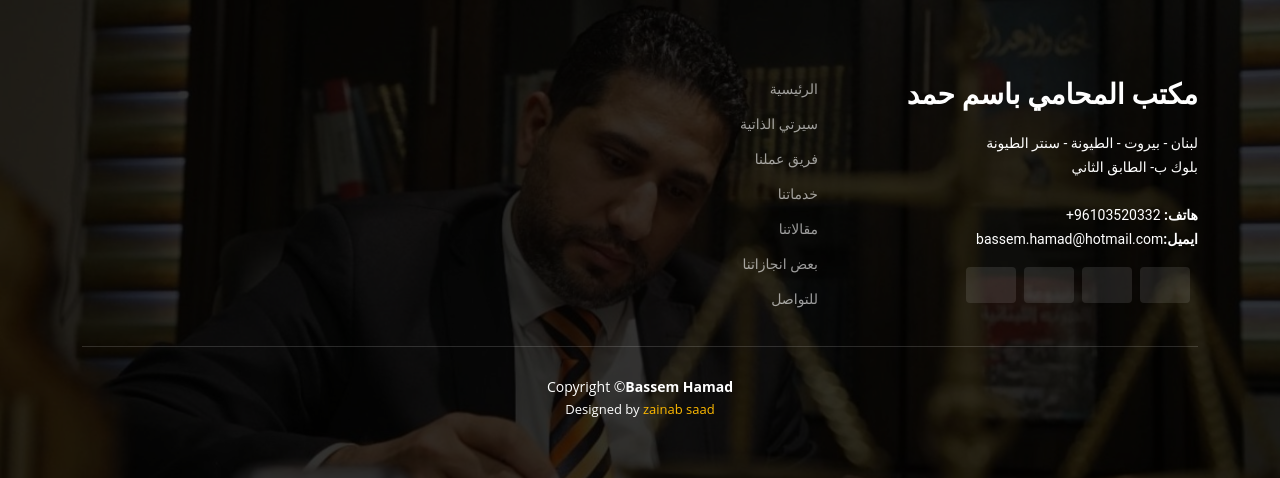
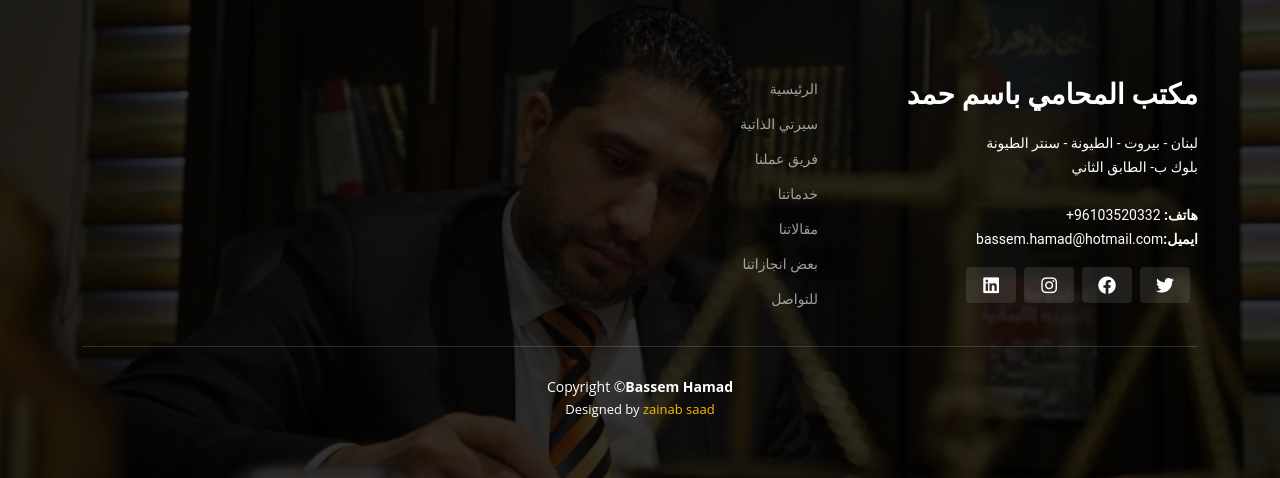
Before and after one commit to zainabsaad99/gjango-app, a Django app: page /contact/ in a window 1280 px wide. Shown: the part 1652-2130 px from the top of the page. Run offline with Django 4.2, Linux system fonts and the light colour scheme; some libraries are stand-ins or nearby versions.

Commit message:
a new change

```diff
--- a/main_page/templates/main_page/achievement_list.html
+++ b/main_page/templates/main_page/achievement_list.html
@@ -39,7 +39,7 @@
                     <div class="card-body">
                       <h4 class="card-title">{{achi.txt.achievement_title}}</h4>
                       <p>{{achi.txt.short_intro}}</p>
-                      <a href="{% url 'achievement' achi.name %}" >قراءة المزيد <i class="bi bi-arrow-right"></i></a>
+                      <a href="{% url 'achievement' achi.name %}" >قراءة المزيد <i class="fa-solid fa-arrow-right"></i></a>
                     </div>
                   </div>
                 </div>
--- a/main_page/templates/main_page/contact.html
+++ b/main_page/templates/main_page/contact.html
@@ -27,7 +27,7 @@
         <div class="row gy-6" >
           <div class="col-lg-6 " >
             <div class="info-item  d-flex flex-column justify-content-center align-items-center">
-              <i class="bi bi-map"></i>
+              <i class="fa-solid fa-map"></i>
               <h3>{{ address_title }}</h3>
               <p>{{ address }}</p>
             </div>
@@ -35,7 +35,7 @@
 
           <div class="col-lg-3 col-md-6">
             <div class="info-item d-flex flex-column justify-content-center align-items-center">
-              <i class="bi bi-envelope"></i>
+              <i class="fa-solid fa-envelope"></i>
               <h3>{{ Email_title }}</h3>
               <p>{{ Email }}</p>
             </div>
@@ -43,7 +43,7 @@
 
           <div class="col-lg-3 col-md-6">
             <div class="info-item  d-flex flex-column justify-content-center align-items-center">
-              <i class="bi bi-telephone"></i>
+              <i class="fa-solid fa-phone-volume"></i>
               <h3>{{ phone_title }}</h3>
               <p>{{ phone }}</p>
             </div>
--- a/main_page/templates/main_page/footer.html
+++ b/main_page/templates/main_page/footer.html
@@ -12,10 +12,10 @@
                 <strong>ايميل:</strong>bassem.hamad@hotmail.com<br>
               </p>
               <div class="social-links d-flex mt-3">
-                <a href="https://twitter.com/BassemkHamad1" class="d-flex align-items-center justify-content-center"><i class="bi bi-twitter"></i></a>
-                <a href="https://www.facebook.com/profile.php?id=100064631887437&sk=likes" class="d-flex align-items-center justify-content-center"><i class="bi bi-facebook"></i></a>
-                <a href="https://www.instagram.com/bassem_hamad_/?hl=en" class="d-flex align-items-center justify-content-center"><i class="bi bi-instagram"></i></a>
-                <a href="https://www.linkedin.com/in/bassem-k-hamad-233574223/" class="d-flex align-items-center justify-content-center"><i class="bi bi-linkedin"></i></a>
+                <a href="https://twitter.com/BassemkHamad1" class="d-flex align-items-center justify-content-center"><i class="fa-brands fa-twitter"></i></a>
+                <a href="https://www.facebook.com/profile.php?id=100064631887437&sk=likes" class="d-flex align-items-center justify-content-center"><i class="fa-brands fa-facebook"></i></a>
+                <a href="https://www.instagram.com/bassem_hamad_/?hl=en" class="d-flex align-items-center justify-content-center"><i class="fa-brands fa-instagram"></i></a>
+                <a href="https://www.linkedin.com/in/bassem-k-hamad-233574223/" class="d-flex align-items-center justify-content-center"><i class="fa-brands fa-linkedin"></i></a>
               </div>
             </div>
           </div>
--- a/main_page/templates/main_page/main.html
+++ b/main_page/templates/main_page/main.html
@@ -51,7 +51,7 @@
 
     <!-- End Footer -->
 
-    <a href="#" class="scroll-top d-flex align-items-center justify-content-center"><i class="bi bi-arrow-up-short"></i></a>
+    <a href="#" class="scroll-top d-flex align-items-center justify-content-center"><i class="fa-solid fa-arrow-up"></i></a>
 
     <div id="preloader"></div>
 
--- a/main_page/urls.py
+++ b/main_page/urls.py
@@ -15,5 +15,7 @@ urlpatterns = [
     path('about/',views.about,name='about'),
     path('lawyerinfo/',views.lawyer_info,name='lawyer'),
     path('lawyer/<str:lawyer_name>',views.lawyer_cv, name='lawyer'),
+    path('videos/',views.videos,name='videos'),
+
 
 ]
--- a/main_page/views.py
+++ b/main_page/views.py
@@ -32,6 +32,10 @@ def read_services(dir):
             intro_img = str(os.path.join(dir, d, f))
             # Modify the image path by replacing 'static/' and backslashes with forward slashes
             dir_detail_of_services["intro_img"] = intro_img.replace('static/', '').replace('\\', '/')
+         elif f.endswith(".mp4"):
+            intro_img = str(os.path.join(dir, d, f))
+            # Modify the image path by replacing 'static/' and backslashes with forward slashes
+            dir_detail_of_services["intro_video"] = intro_img.replace('static/', '').replace('\\', '/')
 
 
 
@@ -55,6 +59,8 @@ def home(request):
    context["articles"] = articles
    achievements = read_services('static/media/achievement')
    context["achievement"] = achievements
+   vid = read_services('static/media/videos')
+   context["video"] = vid
 
    return render(request,'main_page/index.html',context)
 
@@ -199,7 +205,14 @@ def lawyer_info(request):
     return render(request, 'main_page/lawyer_info.html',context)
 
 
+def videos(request):
+    with open('static/text.json', 'r', encoding='utf-8') as f:
+      context = json.load(f)
+    vid = read_services('static/media/videos')
+    context["video"] = vid
 
+
+    return render(request, 'main_page/videos.html',context)
 
 
 
```
Also changed, not shown: main_page/templates/main_page/articles_list.html (+3 -12 lines).
